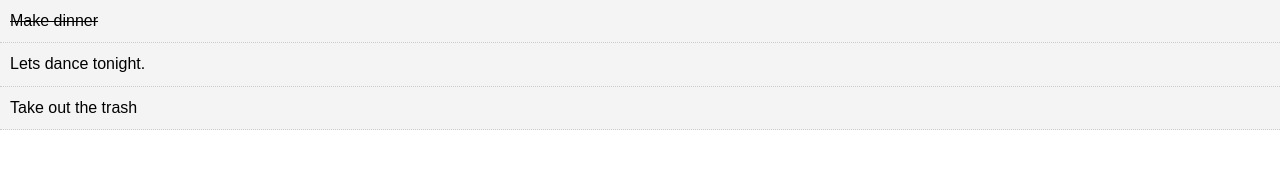
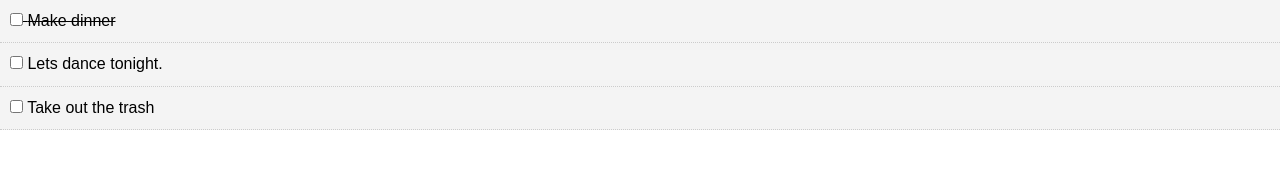
Before and after one commit to sparkle666/reactTodo, a React (Create React App) app: page / in a window 1280 px wide. Shown: the top 169 px of the page. Built offline with nearby package versions, Linux system fonts and the light colour scheme.

Commit message:
handled the toggle method of todos

```diff
--- a/src/App.js
+++ b/src/App.js
@@ -23,10 +23,20 @@
         },
     ]
 }
+
+markCompleted = (id) => {
+    this.setState({todo: this.state.todos.map(todo => {
+      if (todo.id === id){
+        todo.completed = !todo.completed // Checks if the iterated to is === the id and sets the inverse of it
+      }
+      return todo;
+    })});
+}
+
   render(){
       return (
         <div className="App">
-          <Todos todos = {this.state.todos} />
+          <Todos todos = {this.state.todos} markCompleted = {this.markCompleted} />
         </div>
       );
   }
--- a/src/components/TodoItem.js
+++ b/src/components/TodoItem.js
@@ -14,6 +14,7 @@
         //         backgroundColor: 'darkgrey'
         //     }
         // }
+
         return {
             textDecoration: this.props.todo.completed ? "line-through" : "none",
             backgroundColor: "#f4f4f4",
@@ -22,10 +23,19 @@
 
         }
     }
+
+
+    // add a prop of markcompleted to todoitem and use the prop on the main todo compo and add func.
     render(){
+        const {id, title} = this.props.todo // Using constructor to pull props data
+
         return (
             <div style= {this.getStyle()}>
-                <p>{this.props.todo.title}</p>
+                <p>
+                    <input type = 'checkbox' onChange = {this.props.markCompleted.bind(this, id)} />
+                    { '  ' }
+                    {title}
+                </p>
             </div>
         )
     }
--- a/src/components/Todos.js
+++ b/src/components/Todos.js
@@ -7,7 +7,7 @@
     render(){
         // console.log(this.props.todos)
         return this.props.todos.map((todo) => (
-            <TodoItem key = {todo.id} todo = {todo} />  //adding a prop to TodoItemComponent
+            <TodoItem key = {todo.id} todo = {todo} markCompleted = {this.props.markCompleted} />  //adding a prop to TodoItemComponent
         ));
     }
 }
```
